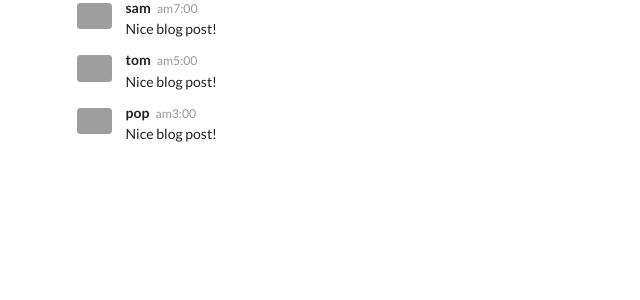
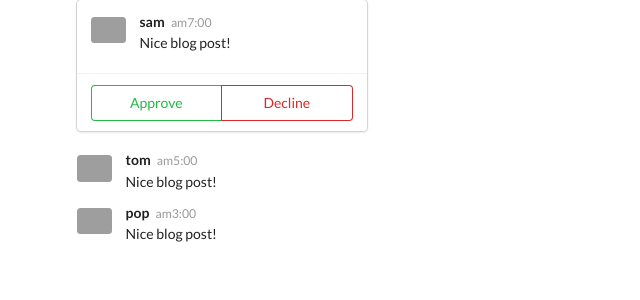
Before and after one commit to kaleido01/Modern-React-with, a React (Create React App) app: page / in a window 1280 px wide. Shown: the top 300 px of the page, without its empty margins (0-640 px from the left). Built offline with nearby package versions, Linux system fonts and the light colour scheme; grey boxes are pictures that could not be loaded.

Commit message:
learn props children

```diff
--- /dev/null
+++ b/src/ApprovalCard.js
@@ -0,0 +1,18 @@
+import  React  from 'react';
+
+const ApprovalCard=(props)=>{
+  return(
+    <div className="ui card">
+    <div className="content">{props.children}</div>
+    <div className="extra content">
+      <div className="ui two buttons">
+        <div className="ui basic green button">Approve</div>
+        <div className="ui basic red button">Decline</div>
+      </div>
+    </div>
+  </div>
+  )
+}
+
+//これが外部へexportさせて利用を可能にしてくれる。。
+export default ApprovalCard
--- a/src/index.js
+++ b/src/index.js
@@ -3,6 +3,7 @@
 import React from 'react';
 import ReactDOM from 'react-dom';
 import CommentDetail from './CommnentDetail';
+import ApprovalCard from './ApprovalCard';
 // create a react component
 
 const App=()=>{
@@ -10,7 +11,10 @@ const App=()=>{
   return (
 
   <div className="ui container comments">
-    <CommentDetail author="sam" created_at="am7:00"/>
+    <ApprovalCard>
+      <CommentDetail author="sam" created_at="am7:00"/>
+    </ApprovalCard>
+
     <CommentDetail author="tom" created_at="am5:00"/>
     <CommentDetail author="pop" created_at="am3:00"/>
   </div>
```
